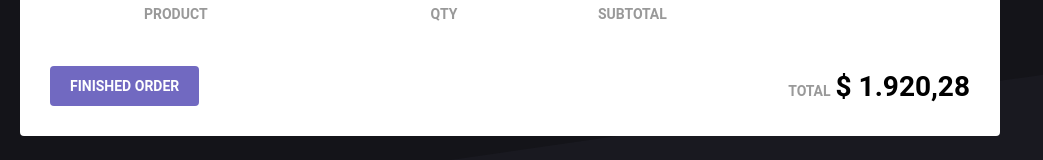
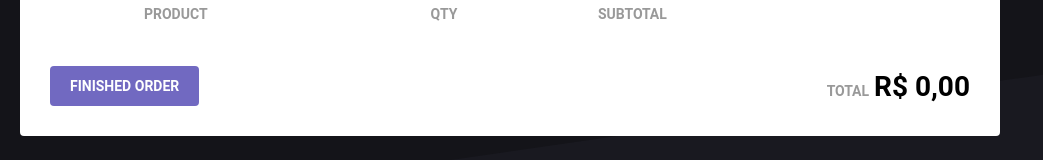
Before and after one commit to tiagolimavenancio/rocketshoes, a React (Create React App) app: page /cart in a window 1280 px wide. Shown: the part 177-337 px from the top of the page, without its empty margins (0-1043 px from the left). Built offline with nearby package versions, Linux system fonts and the light colour scheme.

Commit message:
Computed Total Products.

```diff
--- a/src/pages/Cart/index.js
+++ b/src/pages/Cart/index.js
@@ -8,8 +8,9 @@ import {
 } from 'react-icons/md';
 import * as CartActions from '../../store/ducks/cart/actions';
 import { Container, ProductTable, Total } from './styles';
+import { formatPrice } from '../../util/format';
 
-function Cart({ cart, removeFromCart, updateAmount }) {
+function Cart({ cart, removeFromCart, updateAmount, total }) {
   function increment(product) {
     updateAmount(product.id, product.amount + 1);
   }
@@ -58,7 +59,7 @@ function Cart({ cart, removeFromCart, updateAmount }) {
                 </div>
               </td>
               <td>
-                <strong>R$ 258,80</strong>
+                <strong>{product.subtotal}</strong>
               </td>
               <td>
                 <div>
@@ -79,7 +80,7 @@ function Cart({ cart, removeFromCart, updateAmount }) {
         <button type="button">Finished Order</button>
         <Total>
           <span>TOTAL</span>
-          <strong>$ 1.920,28</strong>
+          <strong>{total}</strong>
         </Total>
       </footer>
     </Container>
@@ -87,7 +88,15 @@ function Cart({ cart, removeFromCart, updateAmount }) {
 }
 
 const mapStateToProps = (state) => ({
-  cart: state.cart,
+  cart: state.cart.map((product) => ({
+    ...product,
+    subtotal: formatPrice(product.price * product.amount),
+  })),
+  total: formatPrice(
+    state.cart.reduce((total, product) => {
+      return total + product.price * product.amount;
+    }, 0)
+  ),
 });
 
 const mapDispatchToProps = (dispatch) =>
```
